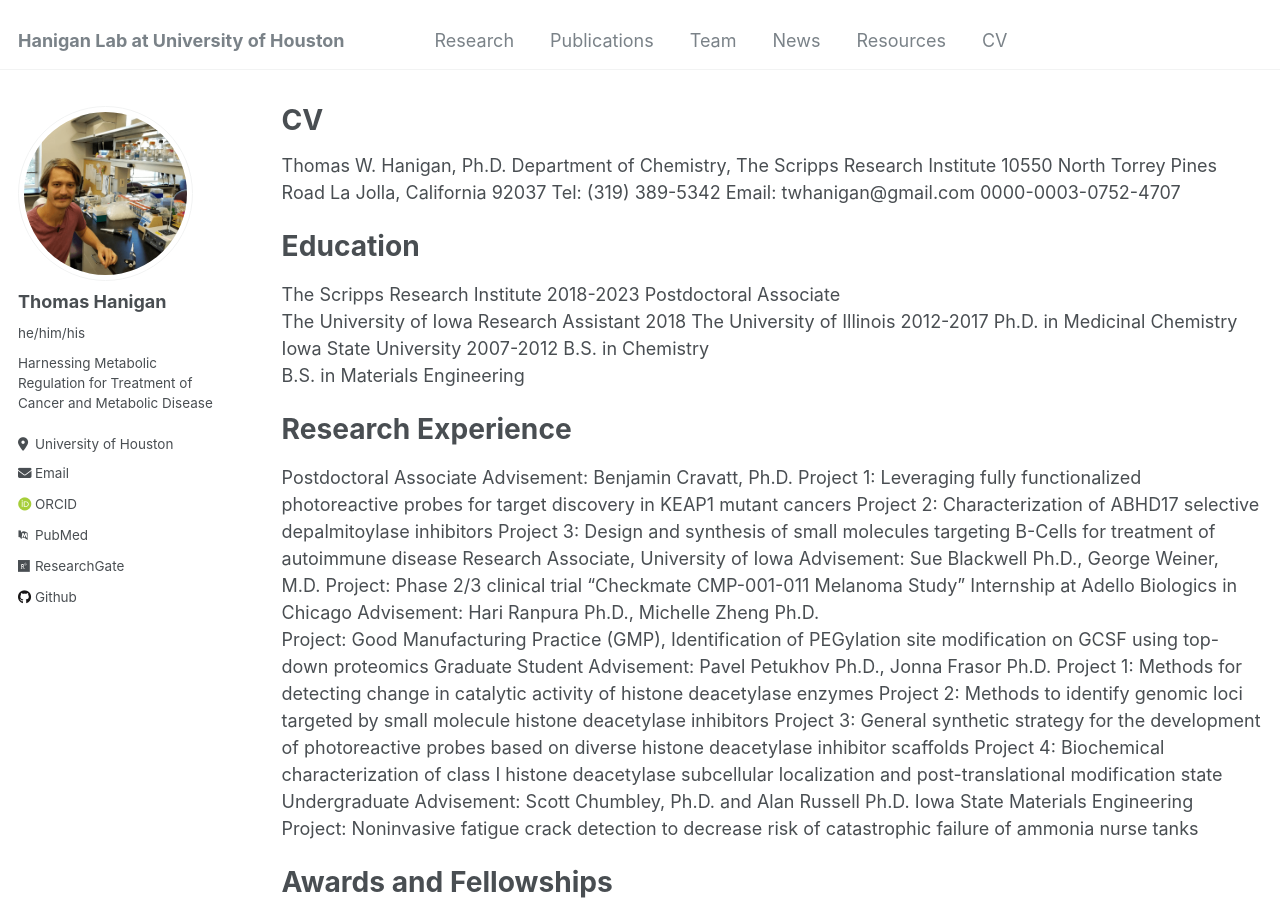
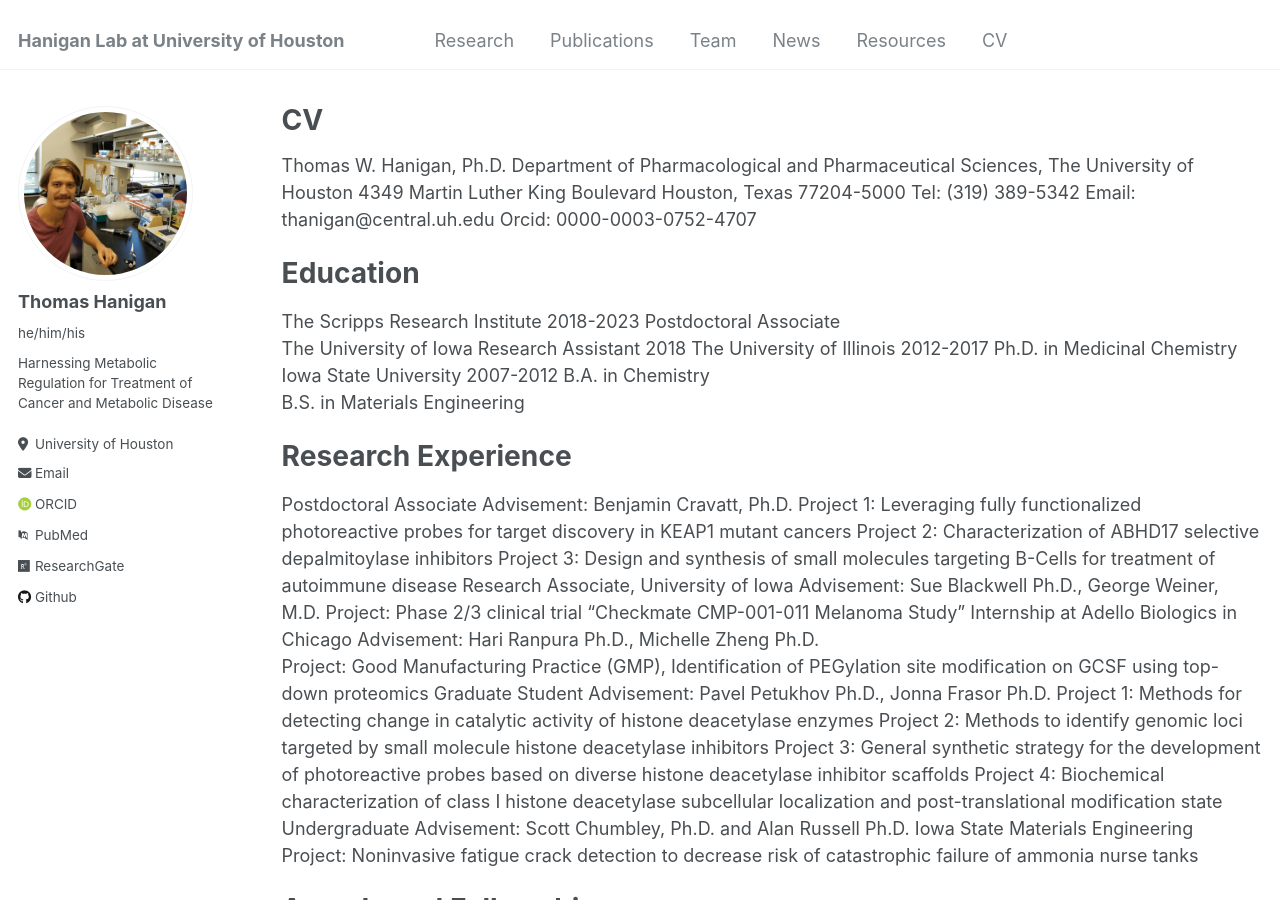
Before and after one commit to twhanigan/twhanigan.github.io, a Jekyll site: the page built from _pages/cv.md, in a window 1280 px wide and 900 px high. Built offline with Jekyll 4.4.1, drawn with Linux system fonts in a browser that asks for light colours; some web fonts are replaced.

Commit message:
Update cv.md

```diff
--- a/_pages/cv.md
+++ b/_pages/cv.md
@@ -10,10 +10,10 @@ redirect_from:
 {% include base_path %}
 
 Thomas W. Hanigan, Ph.D.
-Department of Chemistry, The Scripps Research Institute
-10550 North Torrey Pines Road La Jolla, California 92037
-Tel: (319) 389-5342 Email: twhanigan@gmail.com
-0000-0003-0752-4707
+Department of Pharmacological and Pharmaceutical Sciences, The University of Houston
+4349 Martin Luther King Boulevard Houston, Texas 77204-5000
+Tel: (319) 389-5342 Email: thanigan@central.uh.edu
+Orcid: 0000-0003-0752-4707
 
 Education
 ======
@@ -24,7 +24,7 @@ Research Assistant  2018
 The University of Illinois 2012-2017
 Ph.D. in Medicinal Chemistry
 Iowa State University 2007-2012
-B.S. in Chemistry
+B.A. in Chemistry
 B.S. in Materials Engineering
 
 Research Experience
```
